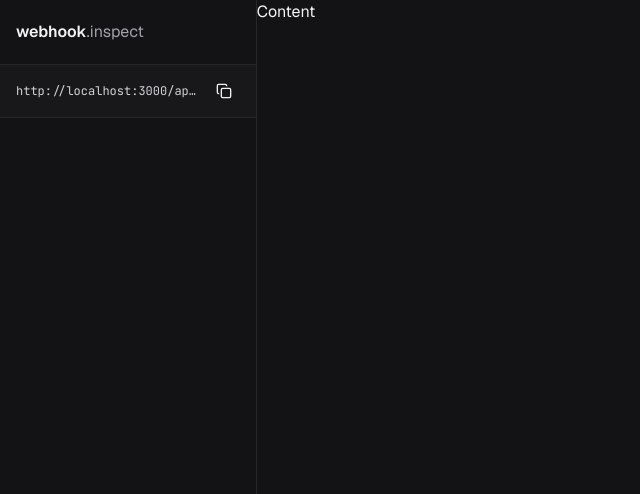
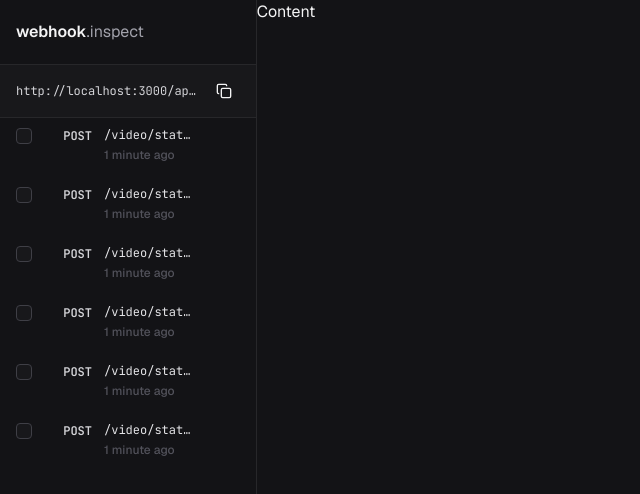
Before and after one commit to murilodamarioo/webhook-inspector, a React (Vite) app in the folder web/: page / in a window 1280 px wide. Shown: the top 494 px of the page, without its empty margins (0-640 px from the left). Built offline with nearby package versions, Linux system fonts and the light colour scheme.

Commit message:
:sparkles: feat: Add Checkbox and WebhooksList components with integration in Sidebar

```diff
--- a/web/src/components/sidebar.tsx
+++ b/web/src/components/sidebar.tsx
@@ -1,5 +1,8 @@
 import { CopyIcon } from 'lucide-react'
+
 import { IconButton } from './ui/icon-button'
+
+import { WebhooksList } from './webhooks-list'
 
 export function Sidebar() {
   return (
@@ -17,6 +20,8 @@ export function Sidebar() {
         </div>
         <IconButton icon={<CopyIcon className="size-4" />} />
       </div>
+
+      <WebhooksList />
     </div>
   )
 }
--- /dev/null
+++ b/web/src/components/ui/checkbox.tsx
@@ -0,0 +1,22 @@
+import * as RadixCheckbox from '@radix-ui/react-checkbox'
+import { twMerge } from 'tailwind-merge'
+import { CheckIcon } from 'lucide-react'
+
+interface CheckboxProps extends RadixCheckbox.CheckboxProps { }
+
+export function Checkbox(props: CheckboxProps) {
+  return (
+    <RadixCheckbox.Root className={
+      twMerge(
+        "flex size-4 shrink-0 items-center justify-center rounded border border-zinc-600 bg-zinc-800 transition-colors hover:border-zinc-500",
+        "focus-visible:outline-none focus-visible:ring-2 focus-visible:ring-zinc-400 focus-visible:ring-offset-2",
+        "data-[state=checked]:border-indigo-400 data-[state=checked]:bg-indigo-400"
+      )}
+      {...props}
+    >
+      <RadixCheckbox.Indicator className="flex items-center justify-center text-zinc-900">
+        <CheckIcon className="size-3" strokeWidth={3} />
+      </RadixCheckbox.Indicator>
+    </RadixCheckbox.Root>
+  )
+}
--- /dev/null
+++ b/web/src/components/webhooks-list-item.tsx
@@ -0,0 +1,31 @@
+import { Link } from "@tanstack/react-router";
+import { IconButton } from "./ui/icon-button";
+import { Trash2Icon } from "lucide-react";
+import { Checkbox } from "./ui/checkbox";
+
+export function WebhooksListItem() {
+  return (
+    <div className="group rounded-lg transition-colors duration-150 hover:bg-zinc-700/30">
+      <div className="flex items-start gap-3 px-4 py-2.5">
+        <Checkbox />
+
+        <Link to="/" className="flex flex-1 min-w-0 items-start gap-3">
+          <span className="w-12 shrink-0 font-mono text-xs font-semibold text-zinc-300 text-right">POST</span>
+          <div className="flex-1 min-w-0">
+            <p className="truncate text-xs text-zinc-200 leading-tight font-mono">
+              /video/status
+            </p>
+            <p className="text-xs text-zinc-500 font-medium mt-1">
+              1 minute ago
+            </p>
+          </div>
+        </Link>
+
+        <IconButton
+          icon={<Trash2Icon className="size-3.5 text-zinc-400" />}
+          className="opacity-0 transition-opacity group-hover:opacity-100"
+        />
+      </div>
+    </div>
+  )
+}
--- /dev/null
+++ b/web/src/components/webhooks-list.tsx
@@ -0,0 +1,16 @@
+import { WebhooksListItem } from "./webhooks-list-item";
+
+export function WebhooksList() {
+  return (
+    <div className="flex-1 overflow-y-auto">
+      <div className="space-y-1 p2">
+        <WebhooksListItem />
+        <WebhooksListItem />
+        <WebhooksListItem />
+        <WebhooksListItem />
+        <WebhooksListItem />
+        <WebhooksListItem />
+      </div>
+    </div>
+  )
+}
```
